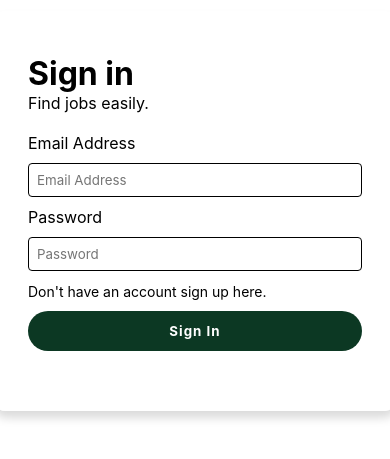
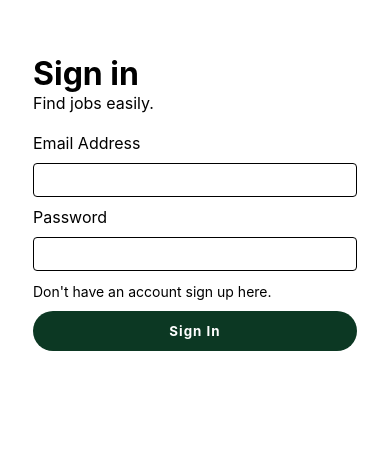
Before and after one commit to TmTanky/Dev-Jobs, a Next.js app: page /login in a window 390 px wide. Shown: the part 211-670 px from the top of the page. Built offline with nearby package versions, Linux system fonts and the light colour scheme.

Commit message:
finished also responsive

```diff
--- a/components/Pages/Login/index.ts
+++ b/components/Pages/Login/index.ts
@@ -19,6 +19,10 @@ export const S = {
     height: 400px;
     /* justify-content: center; */
     box-shadow: 0px 7px 10px 0px #dbdbdb;
+    @media screen and (min-width: 300px) and (max-width: 500px) {
+      width: 100%;
+      box-shadow: none;
+    }
   `,
   Button: styled.button`
     background-color: #358856;
@@ -51,6 +55,7 @@ export const S = {
     margin: 10px 0;
     border: solid black 0.5px;
     outline: none;
+    width: 100%;
   `,
   LinkContainer: styled.div``
 }
--- a/package.json
+++ b/package.json
@@ -14,7 +14,8 @@
     "next": "12.0.3",
     "react": "17.0.2",
     "react-dom": "17.0.2",
-    "styled-components": "^5.3.3"
+    "styled-components": "^5.3.3",
+    "yup": "^0.32.11"
   },
   "devDependencies": {
     "@types/node": "16.11.7",
--- a/pages/login/index.tsx
+++ b/pages/login/index.tsx
@@ -1,44 +1,52 @@
 import { S as Login } from '@/components/Pages/Login'
 import Link from 'next/link'
-import React, { useState, ChangeEvent } from 'react'
+import React from 'react'
+import { useFormik } from 'formik'
+import Head from 'next/head'
 
 const LoginPage = () => {
-  const [login, setLogin] = useState({
-    email: '',
-    password: ''
+  const formik = useFormik({
+    initialValues: {
+      email: '',
+      password: ''
+    },
+    onSubmit: () => {
+      console.log(formik.values.email, formik.values.password)
+    }
   })
-  const handleChange = (e: ChangeEvent<HTMLInputElement>) => {
-    const { name, value } = e.target
-    setLogin({
-      ...login,
-      [name]: value
-    })
-  }
 
   return (
     <Login.Container>
-      <Login.Form>
+      <Head>
+        <title> LoremJobs | Sign In </title>
+      </Head>
+
+      <Login.Form onSubmit={formik.handleSubmit}>
         <Login.Heading1> Sign in </Login.Heading1>
         <Login.Paragraph> Find jobs easily. </Login.Paragraph>
         <Login.Label htmlFor="Email Address"> Email Address </Login.Label>
         <Login.TextInput
           name="email"
-          onChange={handleChange}
-          value={login.email}
-          placeholder="Email Address"
+          onChange={formik.handleChange}
+          value={formik.values.email}
+          type="email"
         />
         <Login.Label htmlFor="Password"> Password </Login.Label>
         <Login.TextInput
           name="password"
-          onChange={handleChange}
-          value={login.password}
-          placeholder="Password"
+          onChange={formik.handleChange}
+          value={formik.values.password}
           type="password"
         />
         <Login.LinkContainer>
           <Link href="/signup"> Don&apos;t have an account sign up here. </Link>{' '}
         </Login.LinkContainer>
-        <Login.Button disabled={!login.email || !login.password ? true : false}>
+        <Login.Button
+          disabled={
+            !formik.values.email || !formik.values.password ? true : false
+          }
+          type="submit"
+        >
           Sign In
         </Login.Button>
       </Login.Form>
```
Also changed, not shown: 1 other file (tests, documents, lock files or other folders).
